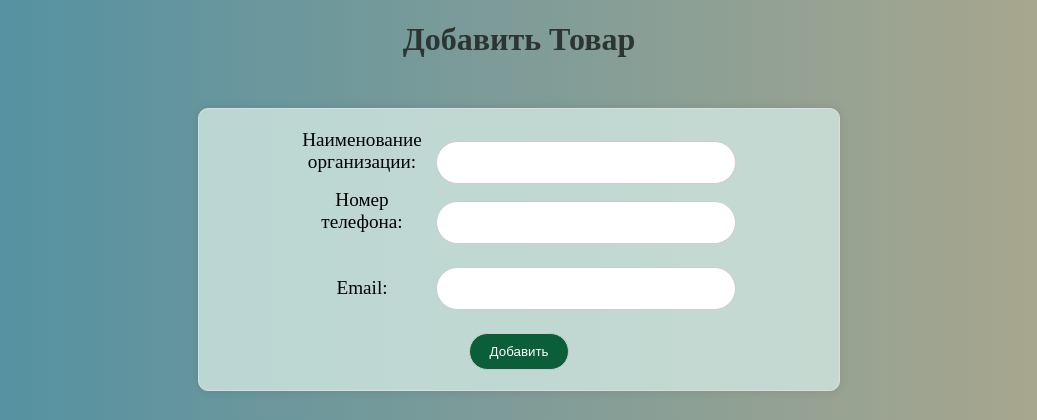
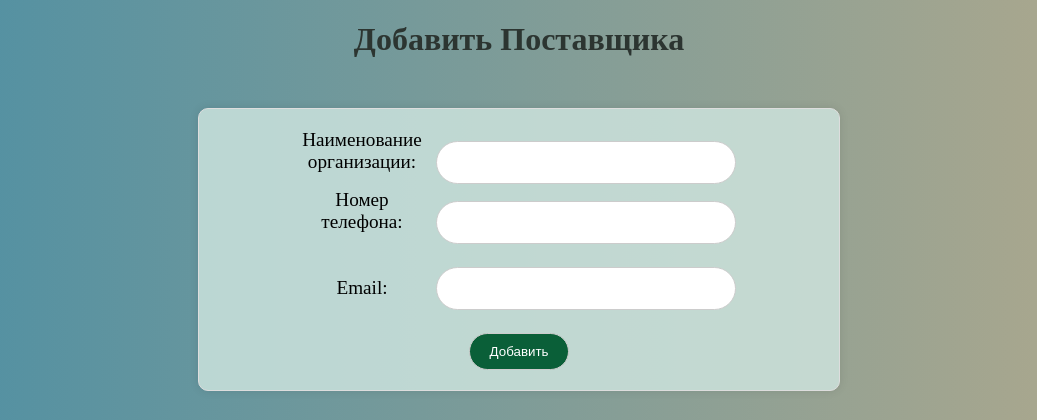
Before and after one commit to Arihina/fastapi_pet_project, a FastAPI app: page /providers/form in a window 1280 px wide. Shown: the top 420 px of the page, without its empty margins (121-1158 px from the left). Run offline with FastAPI, Linux system fonts and the light colour scheme; parts of the project's set-up code (start-up, migrations or seed data) failed here and were passed over.

Commit message:
upd templates

```diff
--- a/app/templates/provider_form.html
+++ b/app/templates/provider_form.html
@@ -7,7 +7,7 @@
     <title>Добавить</title>
 </head>
 <body>
-<h1>Добавить Товар</h1>
+<h1>Добавить Поставщика</h1>
 <div class="block">
     <form id="providerForm">
         <label for="organization_name">Наименование организации:</label>
--- a/app/templates/stock_form.html
+++ b/app/templates/stock_form.html
@@ -7,7 +7,7 @@
     <title>Добавить</title>
 </head>
 <body>
-<h1>Добавить продажу</h1>
+<h1>Добавить поставку</h1>
 <div class="block">
     <form id="stockForm">
         <label for="date">Дата:</label>
```
